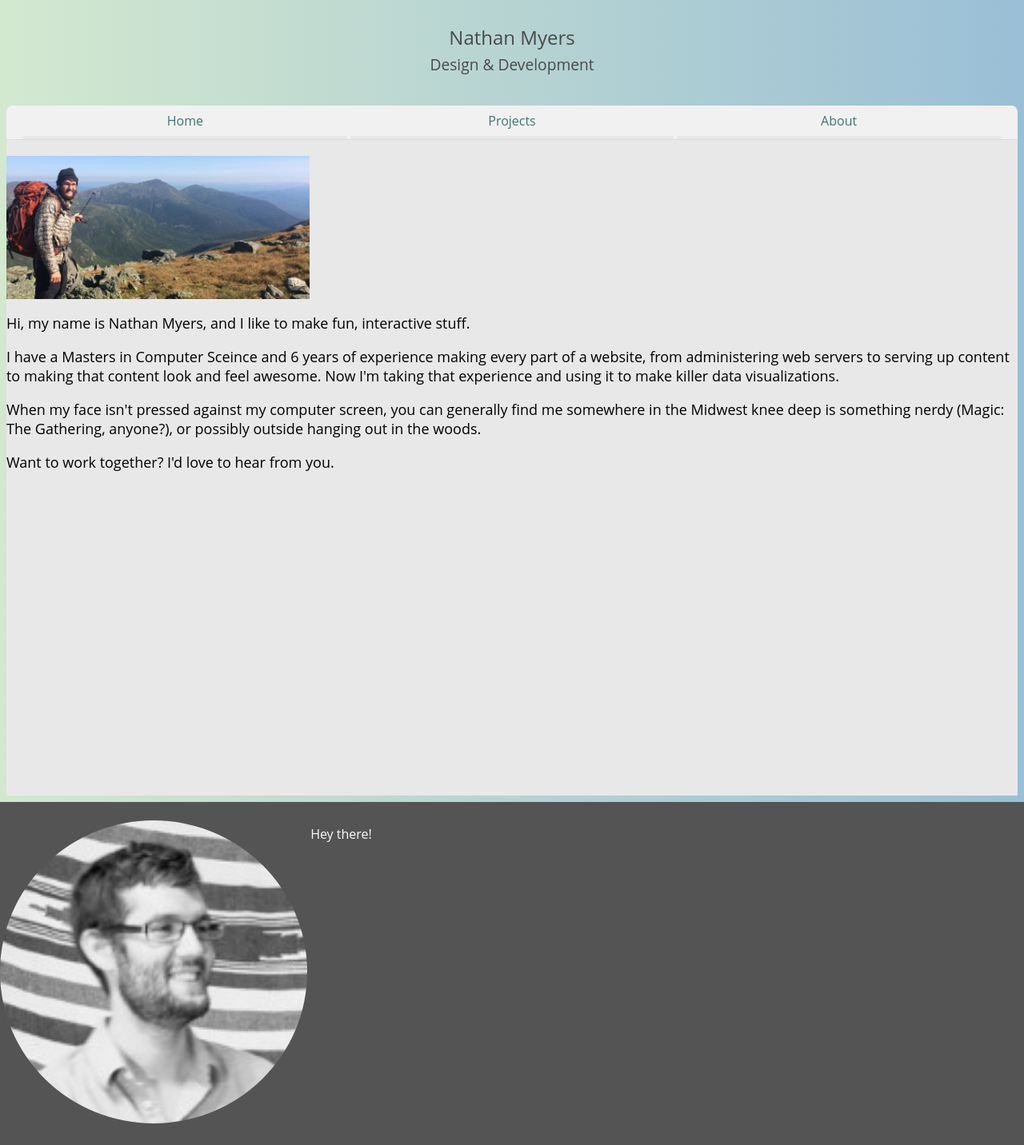
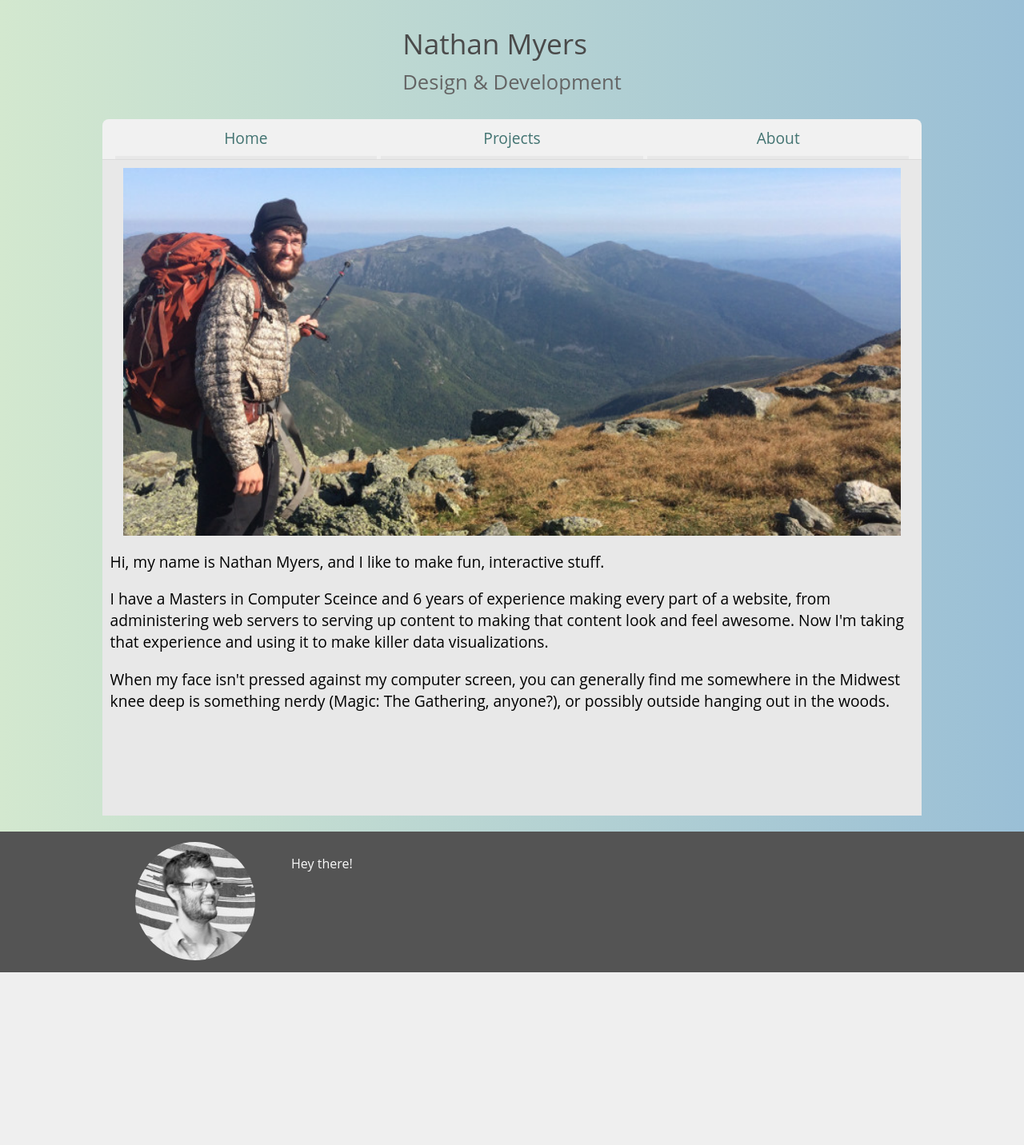
Before and after one commit to nathanemyers/homepage, a Django app: page /about/ in a window 1280 px wide. Shown: the whole page at 80% size. After the commit the page ends 1216 px from the top, so only its background shows below. Run offline with Django 3.2, Linux system fonts and the light colour scheme; style sheets or scripts are compiled from the project's sources; some libraries are stand-ins or nearby versions.

Commit message:
finishing sass redesign

```diff
--- /dev/null
+++ b/nathanemyers/nathanemyers/sass/_variables.scss
@@ -0,0 +1,4 @@
+$headline-text: #4A4A4A;
+$main-background: #E8E8E8;
+$mobile-width: 600px;
+$desktop-gutter: 10%;
--- a/nathanemyers/nathanemyers/sass/about.scss
+++ b/nathanemyers/nathanemyers/sass/about.scss
@@ -1,11 +1,13 @@
 .about-summary {
-  font-size: 18px;
+  font-size: 1.2em;
+  margin: 0 .5em;
 }
 
-.profile-pic {
+.about-pic {
+  width: 95%;
   text-align: center;
-  margin: 10px 0;
+  margin: 0 auto;
+  img {
+    width: 100%;
+  }
 }
-.profile-pic img {
-  width: 100%;
-}
--- a/nathanemyers/nathanemyers/sass/base.scss
+++ b/nathanemyers/nathanemyers/sass/base.scss
@@ -1,5 +1,4 @@
-$headline-text: #4A4A4A;
-$main-background: #E8E8E8;
+@import '_variables.scss';
 
 body {
   /*background: url(/static/images/grey-prism.svg) center;*/
@@ -19,27 +18,36 @@ body {
 
 .header {
   color: $headline-text;
-  text-align: center;
+  display: table;
+  margin: 0 auto;
   padding: 1.85em 0;
-  /*border-bottom: 1px solid #DCDCDC;*/
 }
 
 .header-title {
   font-size: 1.5em;
   margin-bottom: .2em;
+
+  @media (min-width: $mobile-width) {
+    font-size: 2.2em;
+  }
 }
 
 .header-slogan {
   font-size: 1.2em;
-}
 
-.header-bullet {
-  display: none;
+  @media (min-width: $mobile-width) {
+    font-size: 1.6em;
+    color: lighten($headline-text, 10%);
+  }
 }
 
 .nav {
   text-align: center;
   color: $headline-text;
+
+  @media (min-width: $mobile-width) {
+    font-size: 1.2em;
+  }
 
   ul {
     margin: 0;
@@ -69,6 +77,10 @@ body {
   border-radius: .5em;
   background-color: #F1F1F1;
   margin: 8px;
+
+  @media (min-width: $mobile-width) {
+    margin: 0 $desktop-gutter 20px;
+  }
 }
 
 .main {
@@ -86,6 +98,10 @@ body {
   background-color: #545454;
   padding: .8em 0;
   margin-top: .5em;
+
+  @media (min-width: $mobile-width) {
+    height: 150px;
+  }
 }
 
 .footer-content {
@@ -95,8 +111,18 @@ body {
   color: #F9F9F9;
 }
 
+.footer {
+  @media (min-width: $mobile-width) {
+    margin: 0 $desktop-gutter;
+  }
+}
+
 .profile-pic {
   margin: 0 4%;
   border-radius: 50%;
   width: 30%;
+
+  @media (min-width: $mobile-width) {
+    width: 150px;
+  }
 }
--- a/nathanemyers/nathanemyers/templates/about.html
+++ b/nathanemyers/nathanemyers/templates/about.html
@@ -6,15 +6,14 @@
 
 {% block content %}
 <div class="about">
-  <div class="profile-pic">
-    <img src="/static/images/presidential-cropped.jpg" class="img-rounded" alt="Hey look! Mountains!"/>
+  <div class="about-pic">
+    <img src="/static/images/presidential-cropped.jpg" alt="Hey look! Mountains!"/>
   </div>
 
   <div class="about-summary">
     <p>Hi, my name is Nathan Myers, and I like to make fun, interactive stuff.</p>
     <p>I have a Masters in Computer Sceince and 6 years of experience making every part of a website, from administering web servers to serving up content to making that content look and feel awesome. Now I'm taking that experience and using it to make killer data visualizations.</p>
     <p>When my face isn't pressed against my computer screen, you can generally find me somewhere in the Midwest knee deep is something nerdy (Magic: The Gathering, anyone?), or possibly outside hanging out in the woods.</p>
-    <p>Want to work together? I'd love to hear from you.</p>
 
   </div>
 </div>
--- a/nathanemyers/nathanemyers/templates/base.html
+++ b/nathanemyers/nathanemyers/templates/base.html
@@ -19,7 +19,6 @@
   <div class="header-container">
     <div class="header">
       <div class="header-title">Nathan Myers</div>
-      <div class="header-bullet">&bull;</div>
       <div class="header-slogan">Design &amp; Development</div>
     </div>
   </div>
```
Also changed, not shown: nathanemyers/nathanemyers/sass/projects.scss (+28 -2 lines), nathanemyers/nathanemyers/templates/projects/projects.html (+5 -4 lines).
